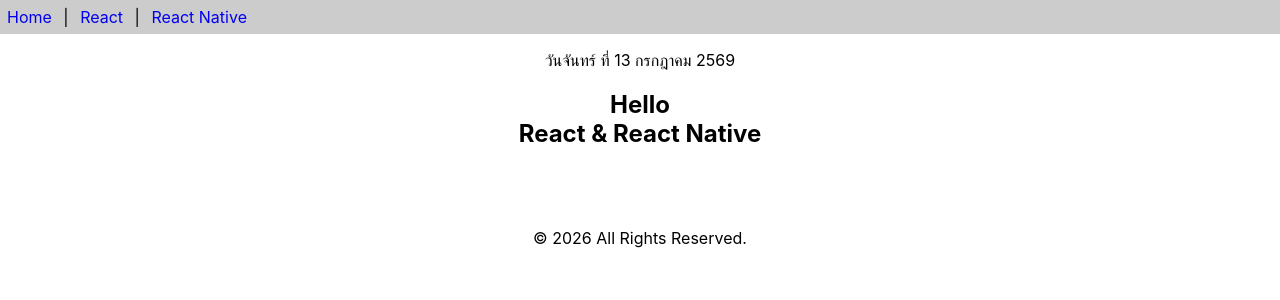
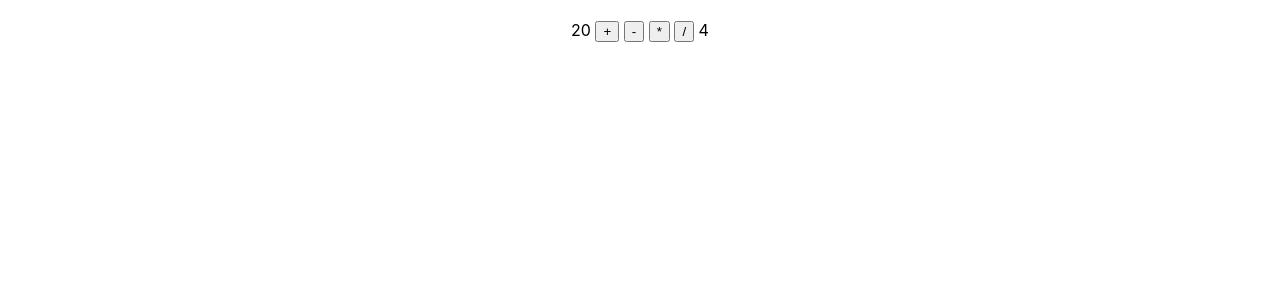
Before and after one commit to Punxh1611/App1, a React (Create React App) app in the folder app1/: page / in a window 1280 px wide. Shown: the top 300 px of the page. Built offline with nearby package versions, Linux system fonts and the light colour scheme.

Commit message:
calculator
calculator function

```diff
--- a/app1/src/App.js
+++ b/app1/src/App.js
@@ -1,15 +1,7 @@
 import React from "react";
-import { Content, Header , Footer} from "./func-components";
-import Calendar from "./class-components";
+import { Calculator2 } from "./calculator";
 
 function App() {
-  return (
-    <>
-      <Header/>
-      <p><center><Calendar/></center></p>
-      <Content/>
-      <Footer/>
-    </>
-  );
+  return <Calculator2/>;
 }
 export default App;
--- /dev/null
+++ b/app1/src/calculator.js
@@ -0,0 +1,22 @@
+import React from "react";
+
+export function Calculator2() {
+    const n1=20
+    const n2=4
+
+    const Calculate = (op) => {
+        let c= `${n1} ${op} ${n2} `
+        let r = eval(c)
+        alert(`${c} = ${r}`)
+    }
+    return (
+      <div style={{ textAlign: "center", marginTop: "20px" }}>
+        <span>{n1}</span>&nbsp;
+        <button onClick={() => Calculate("+")}>+</button>&nbsp;
+        <button onClick={() => Calculate("-")}>-</button>&nbsp;
+        <button onClick={() => Calculate("*")}>*</button>&nbsp;
+        <button onClick={() => Calculate("/")}>/</button>&nbsp;
+        <span>{n2}</span>
+      </div>
+    );
+}
```
